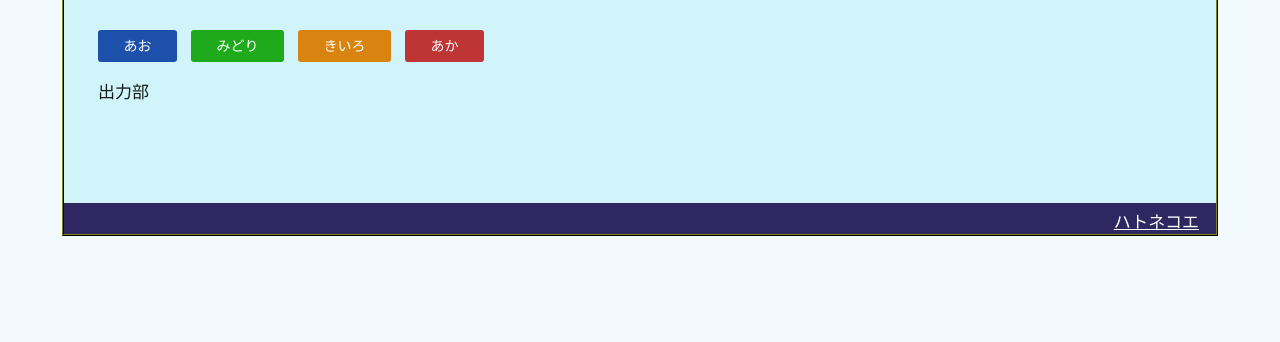
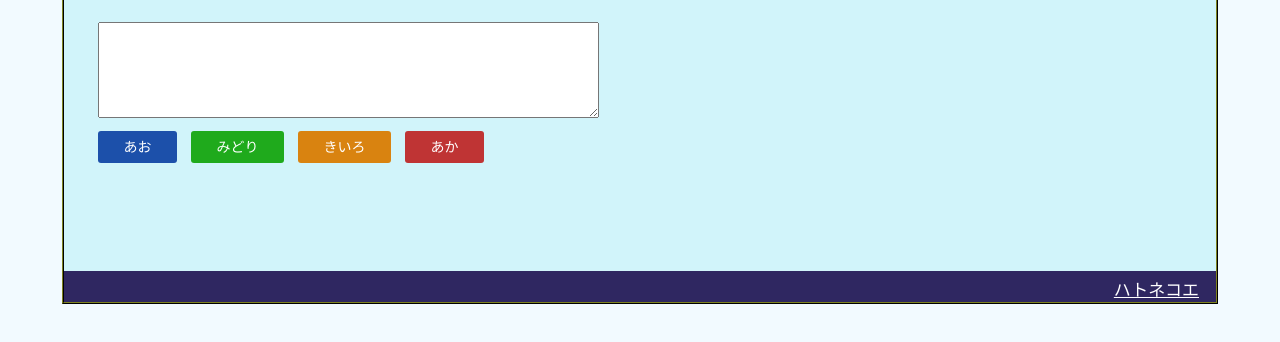
Before and after one commit to nekonenene/mocha_practice1, a website: page source/pug/index.pug in a window 1280 px wide. Shown: the part 106-448 px from the top of the page. Drawn offline with nearby package versions, Linux system fonts and the light colour scheme; files that its build step writes are made by us from their sources.

Commit message:
paiza の問題を答えられる環境を整えた

```diff
--- a/gulpfile.js
+++ b/gulpfile.js
@@ -40,12 +40,12 @@ gulp.task('watch', function() {
 
 /* Live Reload!! */
 gulp.task('server', function() {
-	gulp.src('./optimized/')
+	gulp.src('./source/')
 		.pipe(webServer({
 			port             : 8013,
 			livereload       : true,
 			directoryListing : false,
-			open             : true
+			open             : false
 		}));
 });
 
--- a/source/pug/index.pug
+++ b/source/pug/index.pug
@@ -30,7 +30,7 @@ html(lang="ja")
 		// Zepto : CDN 上になければローカルから読み込み
 		script(src="https://cdnjs.cloudflare.com/ajax/libs/zepto/1.1.6/zepto.min.js")
 		script.
-			window.zepto || document.write('<script src="./js/plugins/zepto.js"><\/script>')
+			window.zepto || document.write('<script src="./plugins/zepto.js"><\/script>')
 
 	body
 		//- Facebook API は body タグのあとに書く
@@ -41,7 +41,9 @@ html(lang="ja")
 				h3 #{title}
 				#content
 					p
-						button.blue-button(type="button") あお
+						textarea(name="input-area", rows="6", cols="60")
+						br
+						button.blue-button(type="button" onclick="calcStart()") あお
 						button.green-button(type="button") みどり
 						button.yellow-button(type="button") きいろ
 						button.red-button(type="button") あか
--- a/source/top.js
+++ b/source/top.js
@@ -1,5 +1,47 @@
 "use strict";
 
 $(function () {
-	$(".output").html("出力部<br>");
+	calcStart();
 });
+
+/** ボタンを押したときに実行される部分 */
+function calcStart() {
+	var chunk = $("textarea[name=\"input-area\"]")[0].value;
+	$(".output").text(chunk);
+	console.log("optimized : \n" + optimizeString(chunk));
+
+	var optimizedString = optimizeString(chunk);
+	var inputArray = arrayingInput(optimizedString);
+
+	console.log(inputArray);
+}
+
+/** 文字列の余分な空白を削る */
+function optimizeString(_string) {
+	var string = _string.slice(0);
+	// 行頭の空白成分を削る, 空白文字だけの行を削る
+	string = string.replace(/^\s{1,}/gm, "");
+	// 行尾の空白成分を削る
+	string = string.replace(/\s{1,}$/gm, "");
+	// 空白文字が連続する箇所は 1 space に
+	string = string.replace(/\s{2,}/gm, " ");
+
+	return string;
+}
+
+/** optimizeString() で正規化された文字列を、配列に格納し返す */
+function arrayingInput(_string, _startLine) {
+	var string = _string.slice(0);
+	if (_startLine === undefined) {
+		_startLine = 0;
+	}
+
+	var lineStrings = string.split("\n");
+
+	var inputArray = [];
+	for (var line = _startLine; line < lineStrings.length; ++line) {
+		inputArray.push(lineStrings[line].split(" "));
+	}
+
+	return inputArray;
+}
```
Also changed, not shown: source/index.html, 1 other file.
